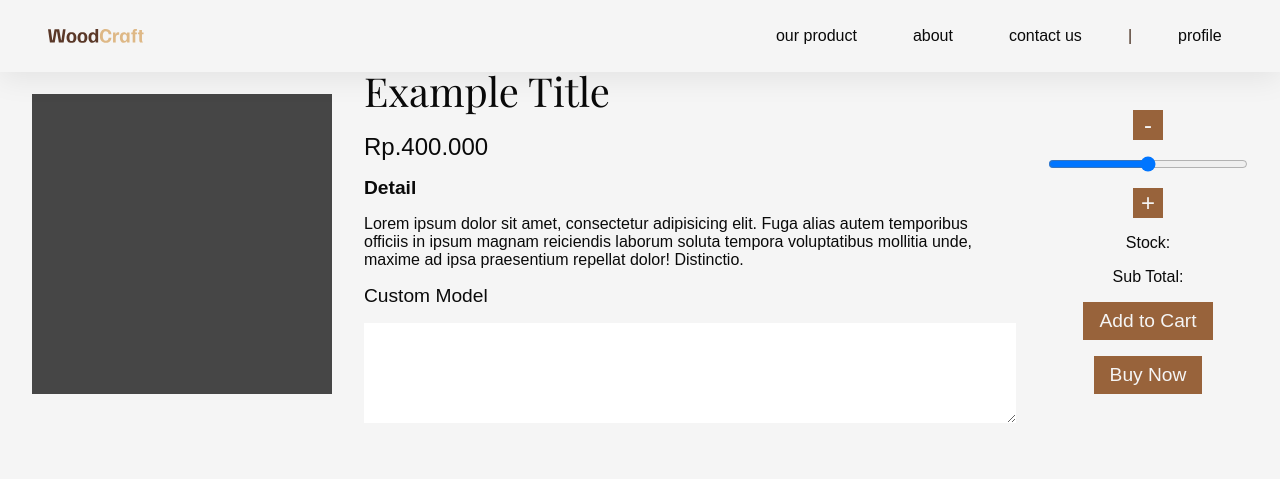
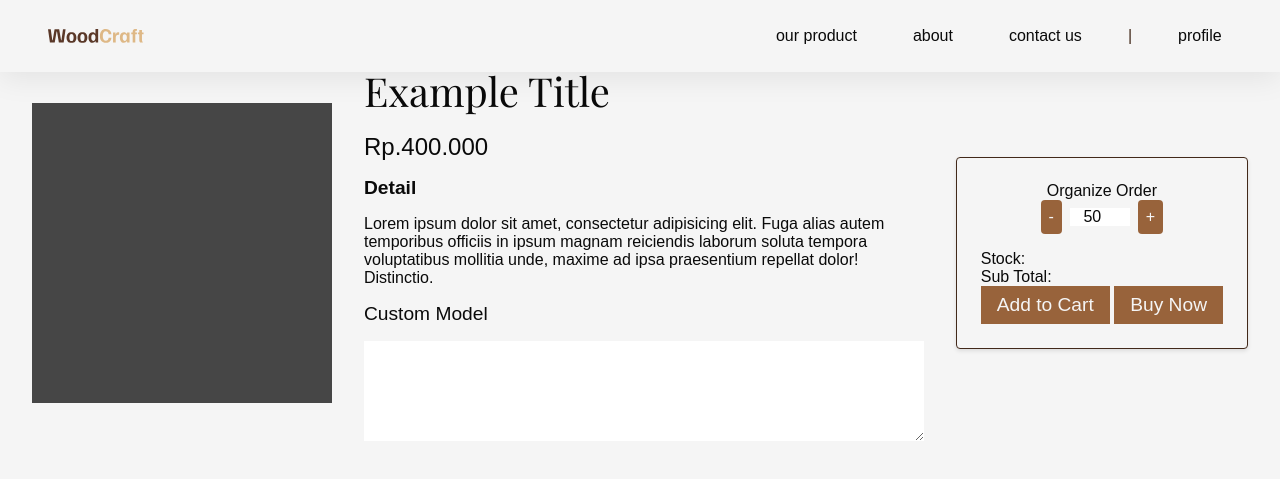
Before and after one commit to Dreamvalian/Wood-Craft-PHP, a PHP site: page /product-detail.php in a window 1280 px wide. Shown: the top 479 px of the page. Run offline with PHP 8.4, Linux system fonts and the light colour scheme; some web fonts are replaced.

Commit message:
update product details

```diff
--- a/product-detail.php
+++ b/product-detail.php
@@ -35,16 +35,22 @@
       <textarea class="product-custom-model" name="product-custom-model" id="" cols="30" rows="10"></textarea>
     </div>
     <div class="add-to-cart">
-      <h5></h5>
+      <div class="cart-content">
+        <h5>Organize Order</h5>
+        <div class="input-wrapper">
           <button id="minus-btn">-</button>
-      <input type="range" id="range-input" min="0" max="100" step="1" value="50">
+          <input type="number" id="range-input" min="0" max="100" step="1" value="50">
           <button id="plus-btn">+</button>
+        </div>
+      </div>
+      <div class="cart-stock">
         <h5>Stock: </h5>
         <h5>Sub Total: </h5>
         </hr>
         <button id="add-to-cart-btn">Add to Cart</button>
         <button id="add-to-cart-btn">Buy Now</button>
       </div>
+    </div>
   </section>
 </body>
 
--- a/styles/product-detail.css
+++ b/styles/product-detail.css
@@ -54,26 +54,44 @@
 }
 
 .add-to-cart {
+  background-color: var(--white);
+  border: 1px solid var(--tertiary-color);
+  border-radius: 4px;
+  padding: 1.5rem;
   display: flex;
   flex-direction: column;
   align-items: center;
   gap: 1rem;
+  box-shadow: 0 2px 4px rgba(0, 0, 0, 0.1);
+}
+
+.cart-content {
+  display: flex;
+  flex-direction: column;
+  align-items: center;
+}
+
+.input-wrapper {
+  display: flex;
+  align-items: center;
 }
 
 #minus-btn,
 #plus-btn {
-  font-size: 1.5rem;
-  width: 30px;
-  height: 30px;
-  border: none;
+  padding: 0.5rem;
   background-color: var(--primary-color);
   color: var(--white);
+  border: none;
+  border-radius: 4px;
   cursor: pointer;
 }
 
 #range-input {
-  width: 200px;
+  margin: 0 0.5rem;
+  width: 60px;
+  text-align: center;
 }
+
 
 h5 {
   font-size: 1rem;
```
Lines whose indentation alone changed are shown as unchanged.
